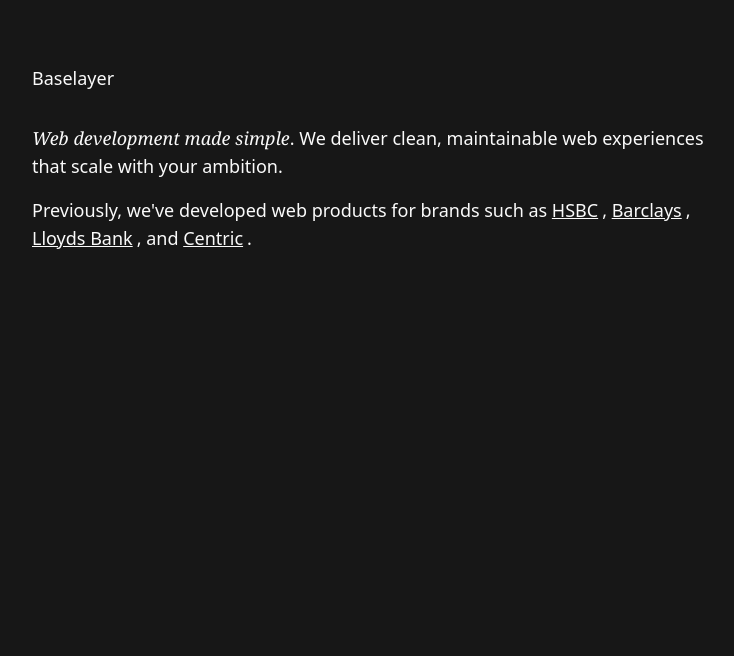
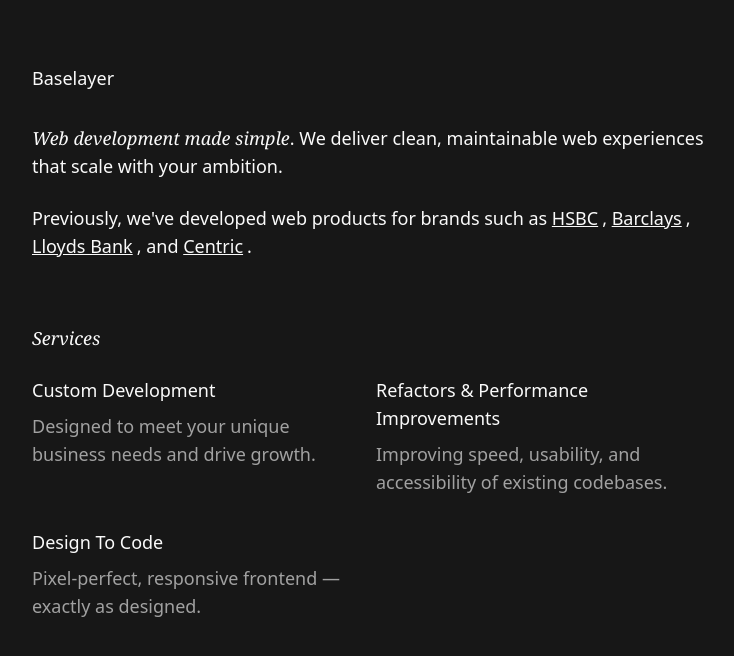
Before and after one commit to its-rayan/baselayer, a React (Vite) app: page / in a window 1280 px wide. Shown: the top 656 px of the page, without its empty margins (272-1006 px from the left). Built offline with nearby package versions, Linux system fonts and the light colour scheme.

Commit message:
add simple ui for services

```diff
--- a/src/features/marketing/hero-section.tsx
+++ b/src/features/marketing/hero-section.tsx
@@ -22,7 +22,7 @@
 export default function HeroSection() {
   return (
     <section className="w-full">
-      <MarketingContainer className="flex flex-col gap-4">
+      <MarketingContainer className="flex flex-col gap-6">
         <p>
           <em className="font-serif">Web development made simple</em>. We
           deliver clean, maintainable web experiences that scale with your
--- a/src/features/marketing/services-section.tsx
+++ b/src/features/marketing/services-section.tsx
@@ -1,59 +1,37 @@
-import { BentoCard, BentoGrid } from "@/components/ui/bento-grid";
-import { TerminalDemo } from "@/components/magicui/terminal-demo";
-import { AnimatedCircularProgressBarDemo } from "@/components/magicui/circular-progress-bar-demo";
-import { IconCloudDemo } from "@/components/magicui/icon-cloud-demo";
+import { MarketingContainer } from "@/components/layout/container";
 
-const features = [
+const services = [
   {
-    name: "Custom Software Development",
+    name: "Custom Development",
     description:
-      "Tailored solutions designed to meet your unique business needs and drive growth.",
-    className: "col-span-3 lg:col-span-1",
-    background: (
-      <div className="absolute top-10 right-0 origin-top scale-75 rounded-md border [mask-image:linear-gradient(to_top,transparent_40%,#000_100%)] transition-all duration-300 ease-out group-hover:scale-90">
-        <TerminalDemo />
-      </div>
-    ),
+      "Designed to meet your unique business needs and drive growth.",
   },
   {
     name: "Refactors & Performance Improvements",
     description:
-      "Cleaning up messy codebases and improving speed, usability, and accessibility.",
-    className: "col-span-3 lg:col-span-2",
-    background: (
-      <div className="absolute top-10 left-60 h-75 border-none [mask-image:linear-gradient(to_top,transparent_10%,#000_100%)] transition-all duration-300 ease-out group-hover:scale-105">
-        <AnimatedCircularProgressBarDemo />
-      </div>
-    ),
+      "Improving speed, usability, and accessibility of existing codebases.",
   },
   {
     name: "Design To Code",
-    description:
-      "Got a design in Figma or Adobe XD? We'll turn it into pixel-perfect frontend. What you see is exactly what you'll get.",
-    className: "col-span-4 lg:col-span-3",
-    background: (
-      <div className="absolute top-4 right-2 h-75 w-full scale-75 border-none [mask-image:linear-gradient(to_top,transparent_10%,#000_100%)] transition-all duration-300 ease-out group-hover:scale-90">
-        <IconCloudDemo />
-      </div>
-    ),
+    description: "Pixel-perfect, responsive frontend — exactly as designed.",
   },
 ];
 
 export default function ServicesSection() {
   return (
-    <section id="services" className="py-32">
-      <div className="flex flex-col gap-16">
-        <div className="flex gap-1 flex-col text-center">
-          <p className="text-3xl">We do everything you need to move</p>
-          <p className="text-3xl"> faster and scale</p>
+    <section id="services" className="pt-6">
+      <MarketingContainer className="flex flex-col gap-6">
+        <h2 className="italic font-serif">Services</h2>
+
+        <div className="grid grid-cols-1 md:grid-cols-2 gap-x-4 gap-y-8">
+          {services.map((service) => (
+            <div key={service.name} className="flex flex-col gap-2">
+              <h3>{service.name}</h3>
+              <p className="text-muted-foreground">{service.description}</p>
+            </div>
+          ))}
         </div>
-
-        <BentoGrid>
-          {features.map((feature, idx) => (
-            <BentoCard key={idx} {...feature} />
-          ))}
-        </BentoGrid>
-      </div>
+      </MarketingContainer>
     </section>
   );
 }
--- a/src/routes/index.tsx
+++ b/src/routes/index.tsx
@@ -1,5 +1,5 @@
 import HeroSection from "@/features/marketing/hero-section";
-// import ServicesSection from "@/features/marketing/services-section";
+import ServicesSection from "@/features/marketing/services-section";
 // import StackSection from "@/features/marketing/stack-section";
 // import WorkedWithSection from "@/features/marketing/worked-with-section";
 import { createFileRoute } from "@tanstack/react-router";
@@ -10,12 +10,12 @@
 
 function Index() {
   return (
-    <main className="w-full flex flex-col gap-8">
+    <main className="w-full flex flex-col gap-10">
       <HeroSection />
+      <ServicesSection />
       {/* <WorkedWithSection />
       <div className="flex flex-col gap-16">
         <StackSection />
-        <ServicesSection />
       </div> */}
     </main>
   );
```
